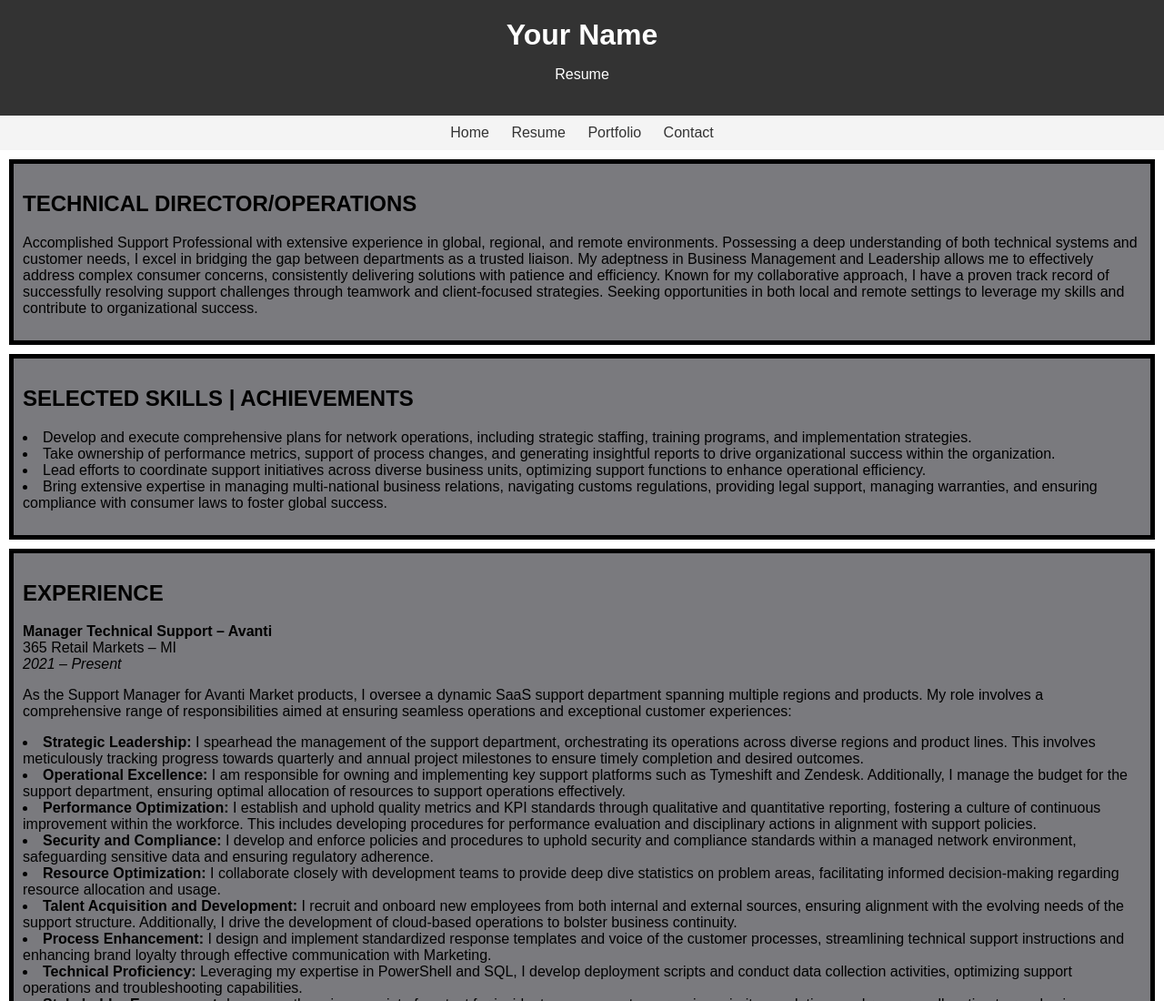
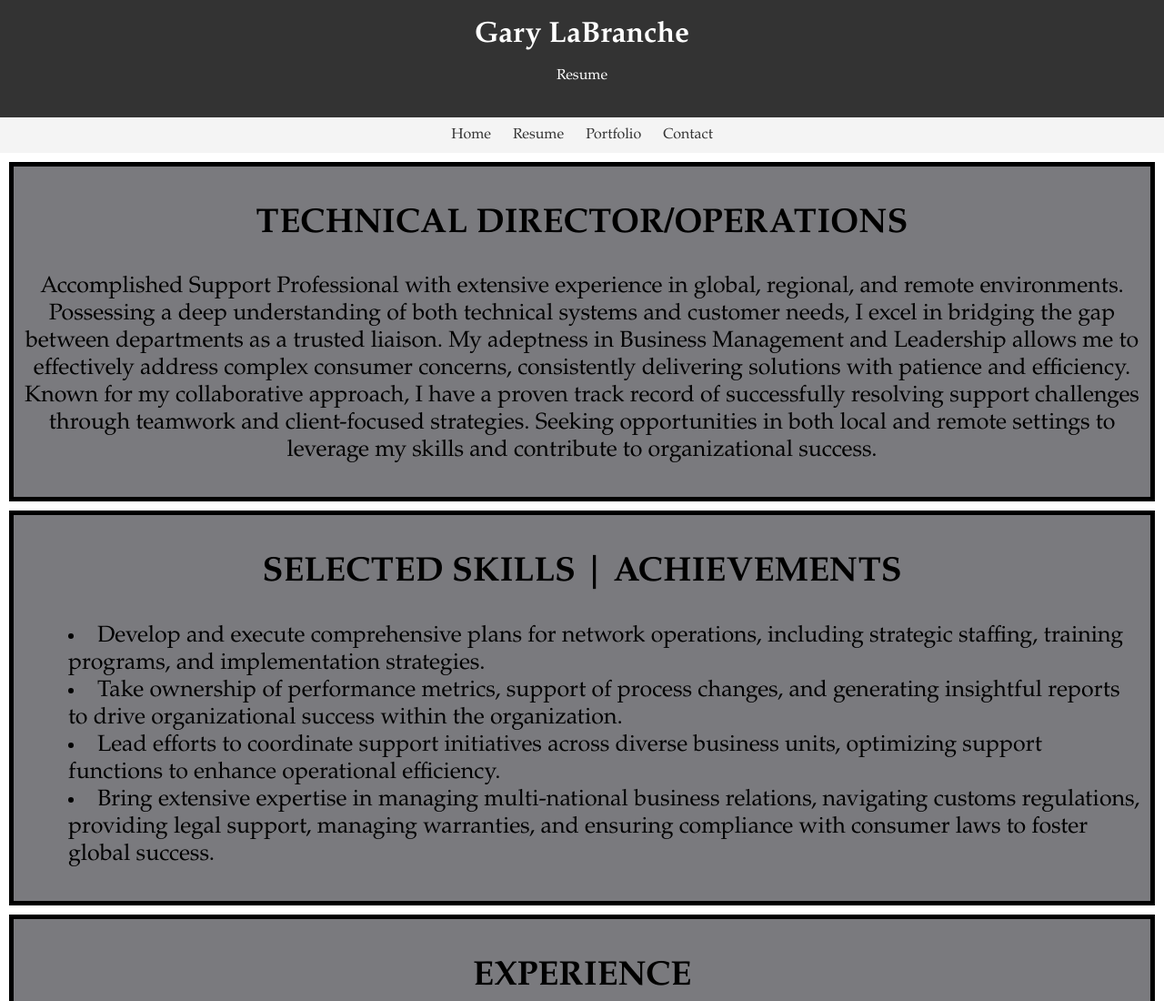
Before and after one commit to Ganuz404/myresume, a plain HTML site: page index.html in a window 1280 px wide. Shown: the top 1100 px of the page at 91% size. Drawn offline with Linux system fonts and the light colour scheme.

Commit message:
Update index.html

```diff
--- a/index.html
+++ b/index.html
@@ -6,7 +6,7 @@
     <title>Resume - Gary LaBranche</title>
     <style>
         body {
-            font-family: New Times Roman, sans-serif;
+            font-family: Garamond, sans-serif;
             margin: 0;
             padding: 0;
         }
@@ -37,19 +37,19 @@
             border: 5px solid black;
             padding: 10px;
             background-color: #7a7a7e;
+            font-size: 25px;
         }
-        content [
-            margin: 10px;
-            text-align: center;
-            border: 5px solid black;
-            padding: 10px;
-            background-color: #7a7a7e;
-        ]
+		div.a {
+  			padding-left: 2em;
+		}
+        div.b {
+  			text-align: center;
+		}
     </style>
 </head>
 <body>
     <header>
-        <h1>Your Name</h1>
+        <h1>Gary LaBranche</h1>
         <p>Resume</p>
     </header>
     <nav>
@@ -58,22 +58,22 @@
         <a href="#">Portfolio</a>
         <a href="#">Contact</a>
     </nav>
-    <section>
+    <section><center>
         <h2>TECHNICAL DIRECTOR/OPERATIONS</h2>
-        <p>
+       <p>
 Accomplished Support Professional with extensive experience in global, regional, and remote environments. Possessing a deep understanding of both technical systems and customer needs, I excel in bridging the gap between departments as a trusted liaison. My adeptness in Business Management and Leadership allows me to effectively address complex consumer concerns, consistently delivering solutions with patience and efficiency. Known for my collaborative approach, I have a proven track record of successfully resolving support challenges through teamwork and client-focused strategies. Seeking opportunities in both local and remote settings to leverage my skills and contribute to organizational success.
-</p>
+</p></center>
     </section>
     <section>
-        <h2>SELECTED SKILLS | ACHIEVEMENTS</h2>
-        <p><li>Develop and execute comprehensive plans for network operations, including strategic staffing, training programs, and implementation strategies.</li>
+        <div class="b"><h2>SELECTED SKILLS | ACHIEVEMENTS</h2></div>
+        <div class="a"><p><li>Develop and execute comprehensive plans for network operations, including strategic staffing, training programs, and implementation strategies.</li>
 <li>Take ownership of performance metrics, support of process changes, and generating insightful reports to drive organizational success within the organization.</li>
 <li>Lead efforts to coordinate support initiatives across diverse business units, optimizing support functions to enhance operational efficiency.</li>
 <li>Bring extensive expertise in managing multi-national business relations, navigating customs regulations, providing legal support, managing warranties, and ensuring compliance with consumer laws to foster global success.</li>
-</p>
+</p></div>
     </section>
     <section>
-        <h2>EXPERIENCE</h2>
+        <div class="b"><h2>EXPERIENCE</h2></div>
 
 <strong>Manager Technical Support – Avanti </strong>
     <br>365 Retail Markets – MI
```
